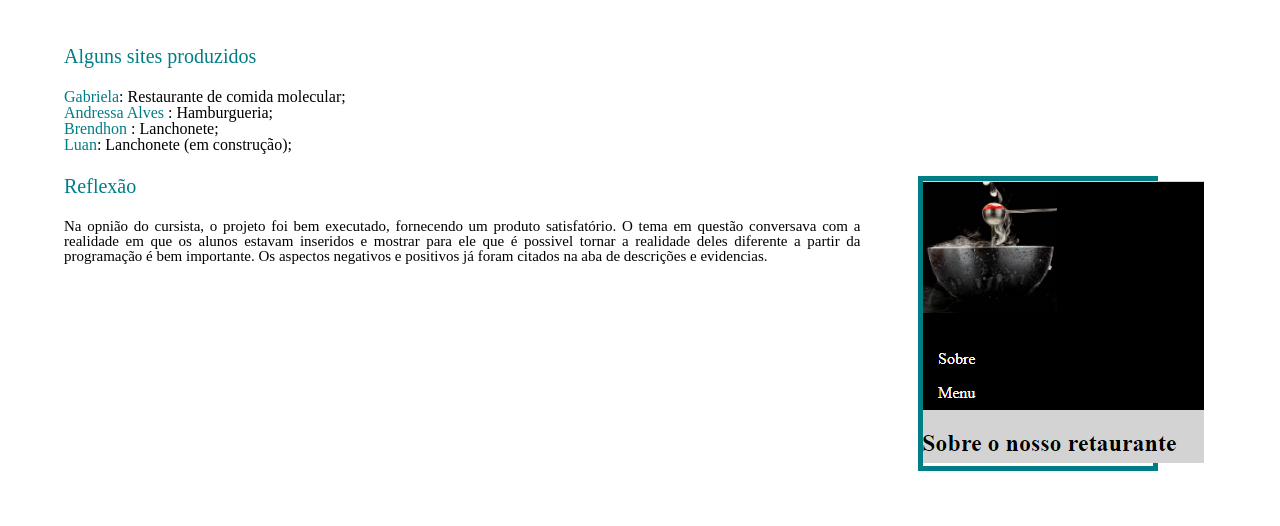
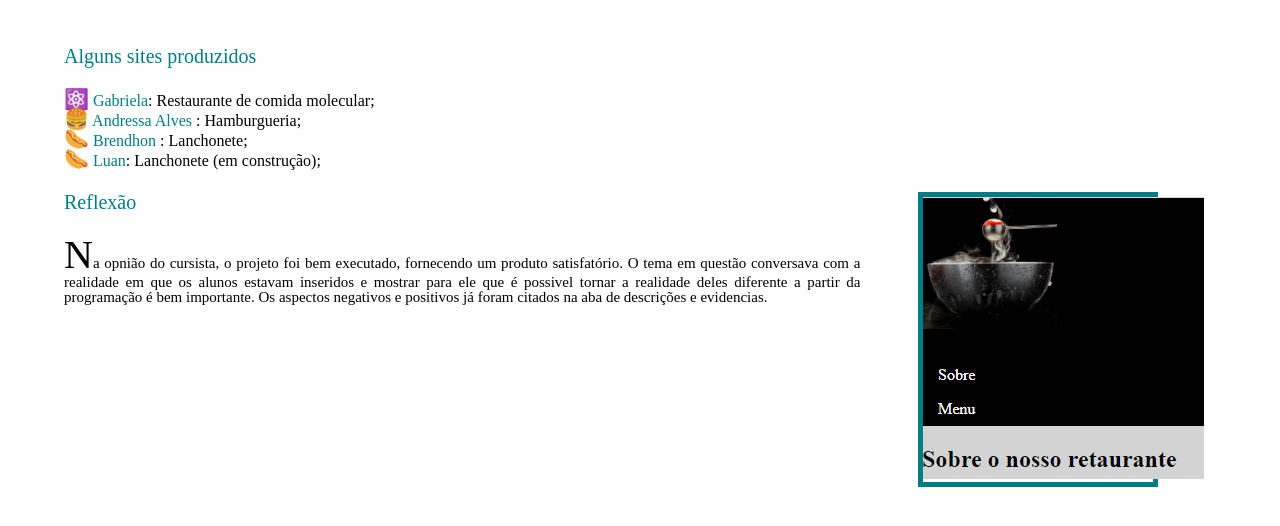
Before and after one commit to heroideallstar/relatodeimplementacao, a plain HTML site: page resultados.html in a window 1280 px wide. Shown: the part 194-720 px from the top of the page. Drawn offline with Linux system fonts and the light colour scheme.

Commit message:
Update style.css

```diff
--- a/style.css
+++ b/style.css
@@ -191,3 +191,28 @@ iframe{
 .reflexao a:visited {
  color: #2d2d2d;
 }
+
+p:first-letter{
+  font-size: 40px;
+}
+
+.mol:before{
+  content:"⚛️";
+  font-size: 20px;
+}
+.ham:before{
+  content:"🍔";
+  font-size: 20px;
+}
+.lan:before{
+  content:"🌭";
+  font-size: 20px;
+}
+.girl:before{
+  content:"👧";
+  font-size: 20px;
+}
+.boy:before{
+  content:"👦";
+  font-size: 20px;
+}
```
